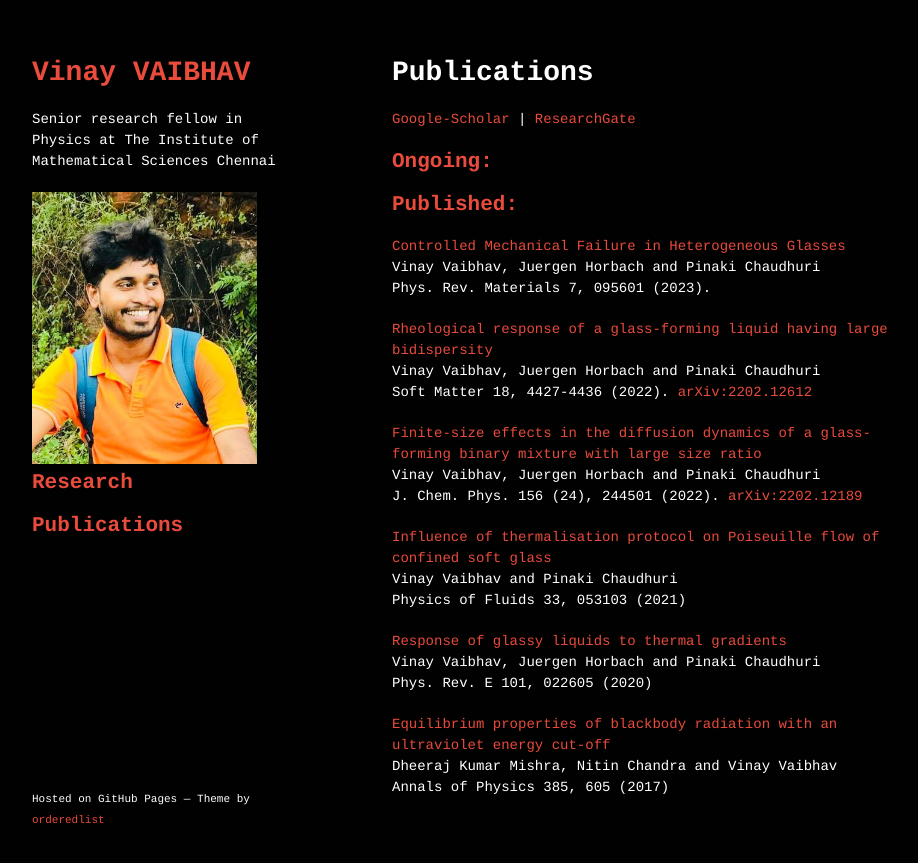
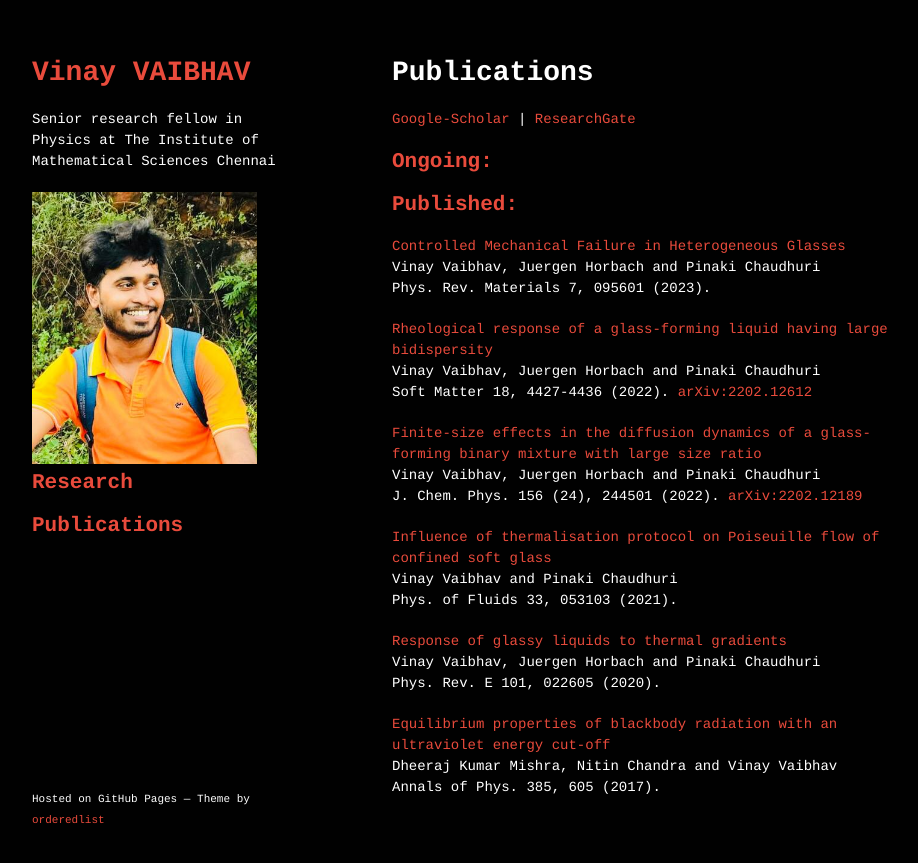
Before and after one commit to vinayphys/vinayphys.github.io, a Jekyll site: the page built from Publications.md, in a window 1280 px wide. Shown: the top 863 px of the page, without its empty margins (178-1096 px from the left). Built offline with Jekyll 4.4.1, drawn with Linux system fonts in a browser that asks for light colours; our own code applies the rules of GitHub Pages for plain Markdown files; a script that is not in the unit is left out.

Commit message:
Update Publications.md

```diff
--- a/Publications.md
+++ b/Publications.md
@@ -27,12 +27,12 @@ J. Chem. Phys. 156 (24), 244501 (2022).
 
 [Influence of thermalisation protocol on Poiseuille flow of confined soft glass](https://aip.scitation.org/doi/pdf/10.1063/5.0045302)
 Vinay Vaibhav and Pinaki Chaudhuri
-Physics of Fluids 33, 053103 (2021)
+Phys. of Fluids 33, 053103 (2021).
 
 [Response of glassy liquids to thermal gradients](https://journals.aps.org/pre/abstract/10.1103/PhysRevE.101.022605)
 Vinay Vaibhav, Juergen Horbach and Pinaki Chaudhuri
-Phys. Rev. E 101, 022605 (2020)
+Phys. Rev. E 101, 022605 (2020).
 
 [Equilibrium properties of blackbody radiation with an ultraviolet energy cut-off](https://doi.org/10.1016/j.aop.2017.08.004)
 Dheeraj Kumar Mishra, Nitin Chandra and Vinay Vaibhav
-Annals of Physics 385, 605 (2017)
+Annals of Phys. 385, 605 (2017).
```
